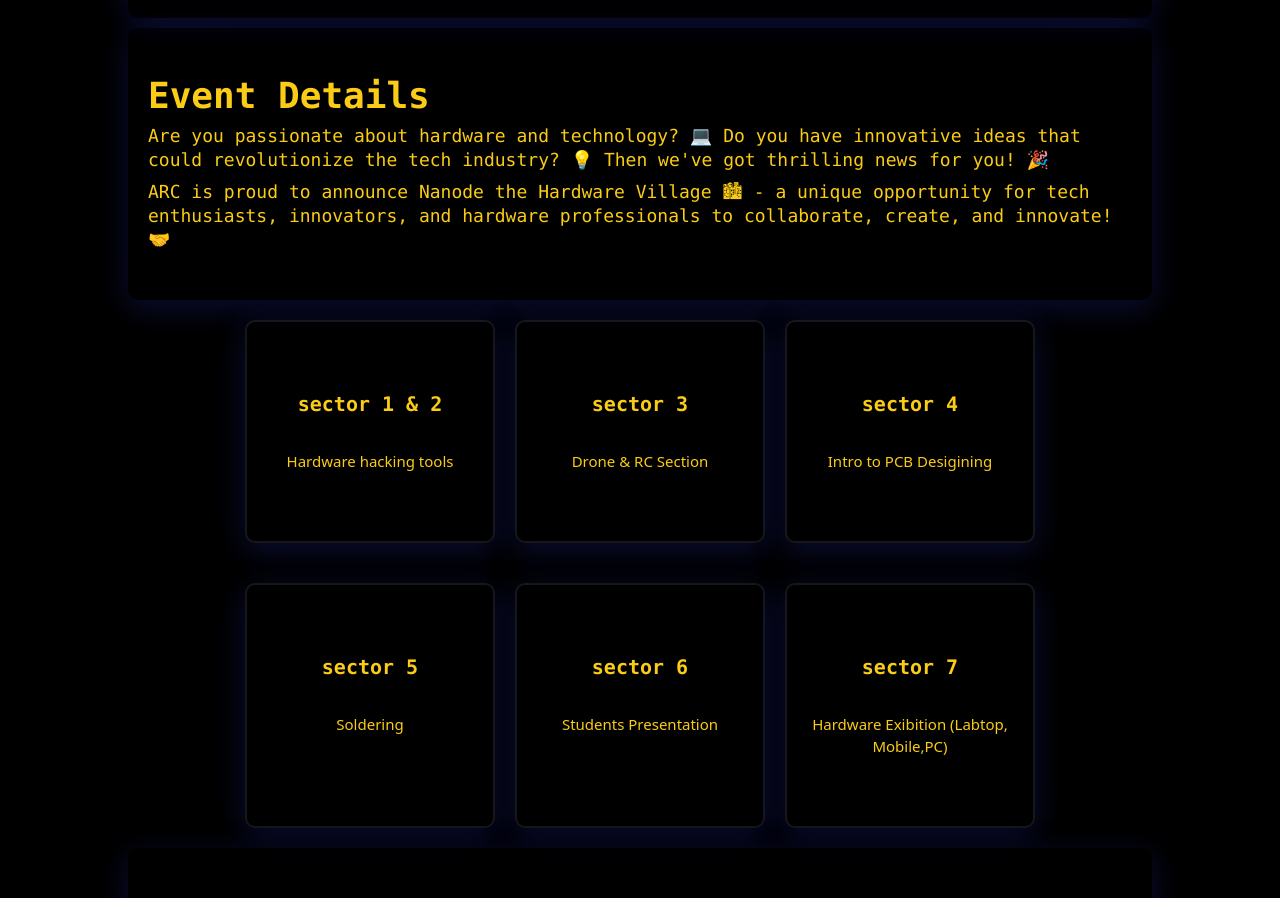
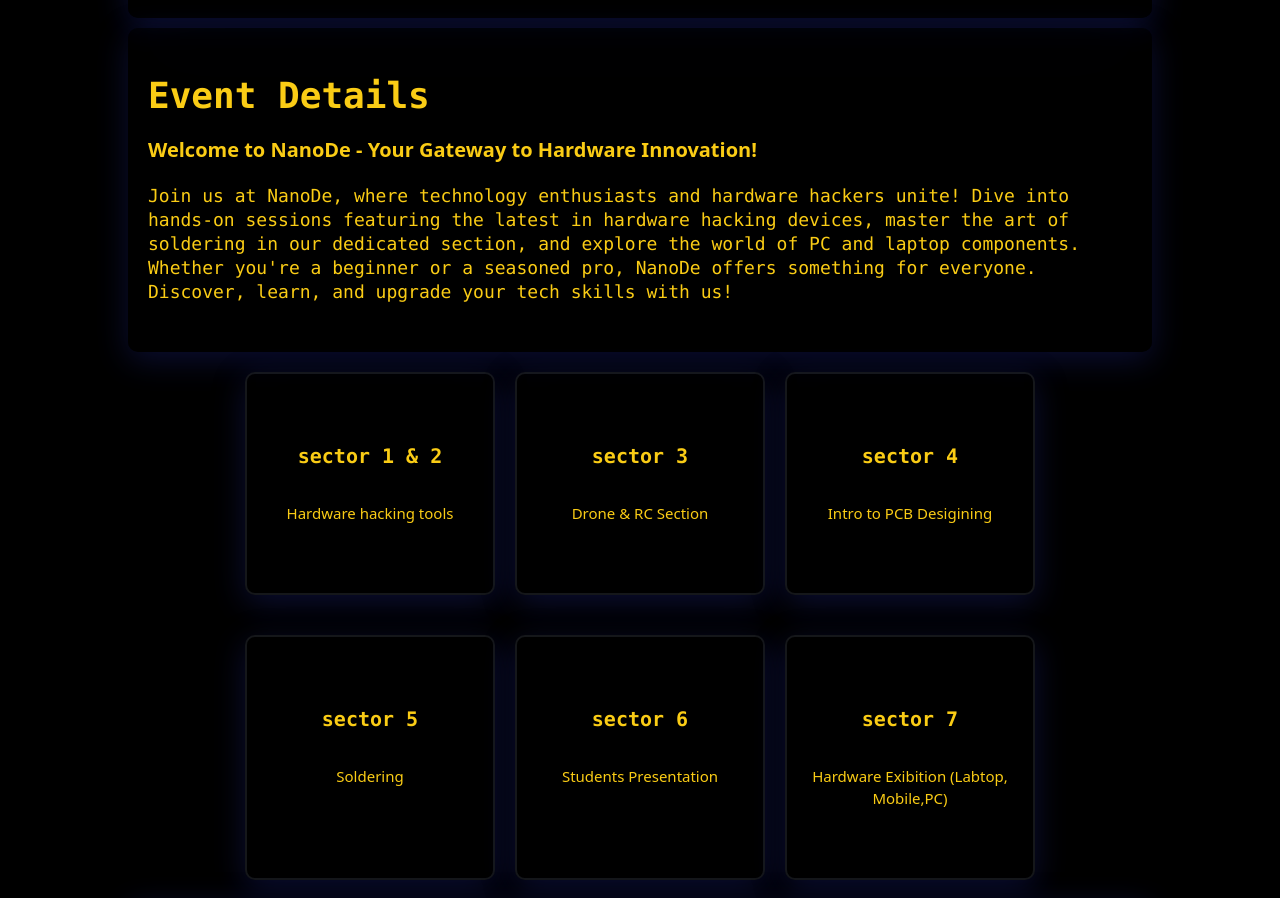
Before and after one commit to thanzeeroffsec/nanode, a Next.js app: page / in a window 1280 px wide. Shown: the part 980-1878 px from the top of the page. Built offline with nearby package versions, Linux system fonts and the light colour scheme.

Commit message:
edited event details

```diff
--- a/package.json
+++ b/package.json
@@ -16,6 +16,7 @@
     "react-dom": "^18",
     "react-element-to-jsx-string": "^15.0.0",
     "react-icons": "^5.2.1",
+    "sharp": "^0.33.4",
     "tailwind-merge": "^2.3.0"
   },
   "devDependencies": {
--- a/src/app/page.tsx
+++ b/src/app/page.tsx
@@ -90,16 +90,17 @@
                   <h3 className=" font-bold text-2xl sm:text-4xl font-mono mb-2">
                     Event Details
                   </h3>
+                  <h1 className="text-yellow-400 text-xl font-semibold mt-5 mb-5">
+                    Welcome to NanoDe - Your Gateway to Hardware Innovation!
+                  </h1>
                   <p className="font-mono leading-6 text-lg">
-                    Are you passionate about hardware and technology? 💻 Do you
-                    have innovative ideas that could revolutionize the tech
-                    industry? 💡 Then we've got thrilling news for you! 🎉
-                  </p>
-                  <p className="font-mono leading-6 text-lg mt-2">
-                    ARC is proud to announce Nanode the Hardware Village 🏙 - a
-                    unique opportunity for tech enthusiasts, innovators, and
-                    hardware professionals to collaborate, create, and innovate!
-                    🤝
+                    Join us at NanoDe, where technology enthusiasts and hardware
+                    hackers unite! Dive into hands-on sessions featuring the
+                    latest in hardware hacking devices, master the art of
+                    soldering in our dedicated section, and explore the world of
+                    PC and laptop components. Whether you're a beginner or a
+                    seasoned pro, NanoDe offers something for everyone.
+                    Discover, learn, and upgrade your tech skills with us!
                   </p>
                 </div>
                 {/* <div className="text-yellow-400 w-full lg:w-[50%] text-left mt-10 px-5 lg:mt-0 lg:text-center">
@@ -122,39 +123,6 @@
             {/* zones section  */}
 
             <ZoneSection />
-
-            {/* tab section section 1 start*/}
-            {/* <section className="glassCard w-full text-white !p-5  ">
-              <div className=" w-full h-auto text-white text-lg px-5">
-                <h1 className="font-bold text-yellow-400 text-2xl  sm:text-3xl font-mono mb-2">
-                  Section Details
-                </h1>
-
-                <div className="w-full mt-5">
-                  <div className="flex justify-between p-5 rounded-[10px] w-full">
-                    <div className="w-[150px] text-center p-2  border-2 cursor-pointer  ">
-                      sector 1
-                    </div>
-                    <div className="w-[150px] text-center p-2 border-2">
-                      sector 2
-                    </div>
-                    <div className="w-[150px] text-center p-2 border-2">
-                      sector 3
-                    </div>
-                    <div className="w-[150px] text-center p-2 border-2">
-                      sector 4
-                    </div>
-                    <div className="w-[150px] text-center p-2 border-2">
-                      sector 5
-                    </div>
-                    <div className="w-[150px] text-center p-2 border-2">
-                      sector 6
-                    </div>
-                  </div>
-                </div>
-              </div>
-            </section> */}
-            {/* tab section section 1 end */}
 
             {/* zones section  */}
             {/* fifth section start */}
```
Also changed, not shown: public/raspberrypi.jpg (added), 1 other file (tests, documents, lock files or other folders).
